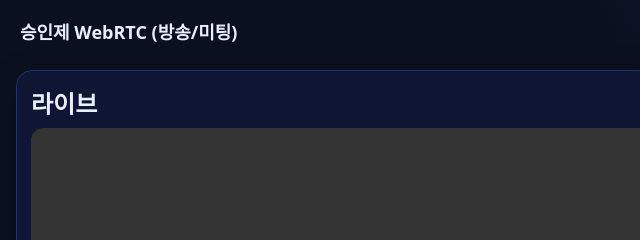
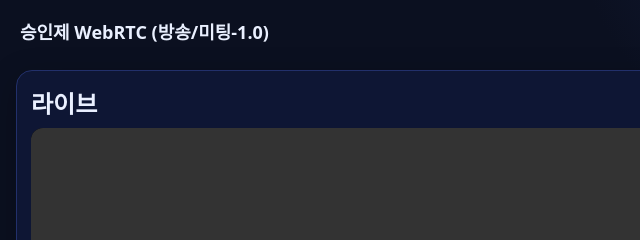
Before and after one commit to choijooonil123/web_share_1.0, a plain HTML site: page index.html in a window 1280 px wide. Shown: the top 240 px of the page, 0-640 px from the left. Drawn offline with Linux system fonts and the light colour scheme; no server answers.

Commit message:
Update header title in index.html

```diff
--- a/index.html
+++ b/index.html
@@ -39,7 +39,7 @@
 </head>
 <body>
 <header>
-  <h1>승인제 WebRTC (방송/미팅)</h1>
+  <h1>승인제 WebRTC (방송/미팅-1.0)</h1>
   <div class="row">
     <span class="tag">P2P</span>
     <span class="tag">Firebase RTDB</span>
```
